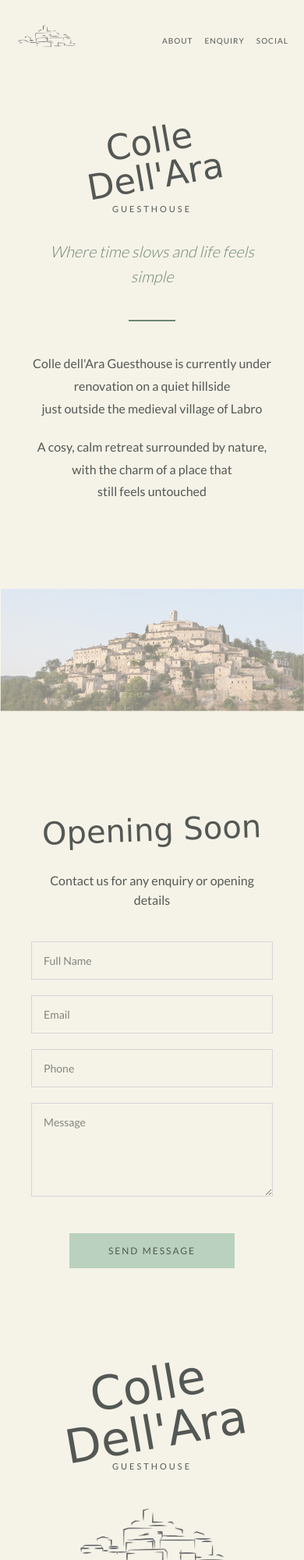
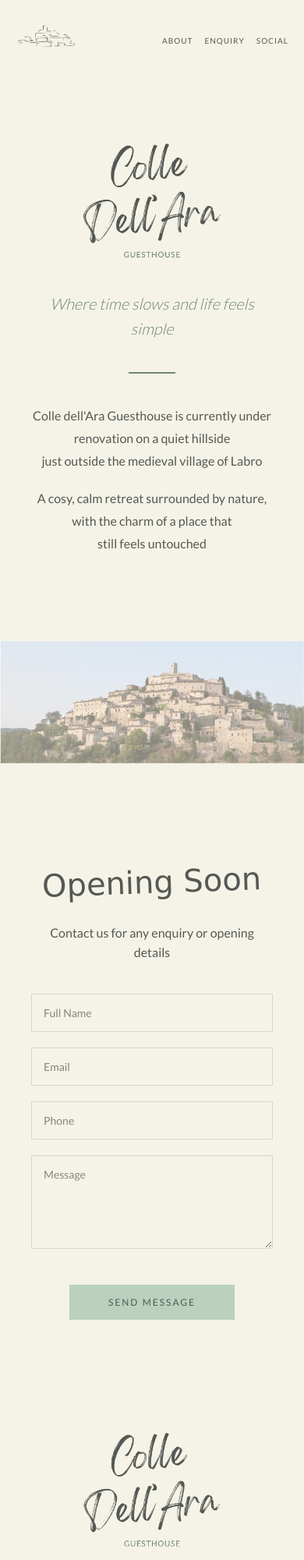
Before and after one commit to giacman/colledellara-website, a website: page index.html in a window 390 px wide. Shown: the top 2000 px of the page at 78% size. Drawn offline with Linux system fonts and the light colour scheme; a web font is replaced by a local one.

Commit message:
adding logos and NextGenerationEU

```diff
--- a/index.html
+++ b/index.html
@@ -101,15 +101,11 @@
             padding: 60px 20px;
         }
 
-        .hero h1 {
-            font-family: 'Brush Script MT', 'Gellatio', cursive;
-            font-size: 90px;
-            font-weight: normal;
-            line-height: 1;
-            margin-bottom: 10px;
-            color: var(--text-gray);
-            transform: rotate(-10deg);
-            display: inline-block;
+        .hero-logo {
+            width: 400px;
+            max-width: 90%;
+            height: auto;
+            margin-bottom: 20px;
         }
 
         .hero .subtitle {
@@ -246,8 +242,9 @@
             margin-bottom: 40px;
         }
 
-        footer .logo-footer img {
-            width: 200px;
+        footer .footer-logo-text {
+            width: 300px;
+            max-width: 80%;
             height: auto;
         }
 
@@ -276,10 +273,19 @@
             margin: 5px 0;
         }
 
+        footer .tocc-logo {
+            position: absolute;
+            bottom: 20px;
+            right: 20px;
+            width: 300px;
+            max-width: 40%;
+            height: auto;
+        }
+
         /* Responsive Design */
         @media (max-width: 768px) {
-            .hero h1 {
-                font-size: 60px;
+            .hero-logo {
+                width: 300px;
             }
 
             .hero .tagline {
@@ -297,11 +303,21 @@
             .nav-menu a {
                 font-size: 12px;
             }
+
+            footer .tocc-logo {
+                position: static;
+                width: 250px;
+                max-width: 80%;
+                margin-top: 30px;
+                display: block;
+                margin-left: auto;
+                margin-right: auto;
+            }
         }
 
         @media (max-width: 480px) {
-            .hero h1 {
-                font-size: 45px;
+            .hero-logo {
+                width: 250px;
             }
 
             .opening-soon h2 {
@@ -343,8 +359,7 @@
     <!-- Hero Section -->
     <section class="hero">
         <div class="container">
-            <h1>Colle<br>Dell'Ara</h1>
-            <p class="subtitle">Guesthouse</p>
+            <img src="Colle_Dell_Ara_Logo_words_only.png" alt="Colle Dell'Ara Guesthouse" class="hero-logo">
             <p class="tagline">Where time slows and life feels simple</p>
 
             <div class="divider"></div>
@@ -400,15 +415,13 @@
     <footer>
         <div class="container">
             <div class="logo-footer">
-                <h1 style="font-family: 'Brush Script MT', 'Gellatio', cursive; font-size: 60px; font-weight: normal; line-height: 1; margin-bottom: 5px; transform: rotate(-10deg); display: inline-block;">Colle<br>Dell'Ara</h1>
-                <p style="font-size: 11px; letter-spacing: 3px; text-transform: uppercase;">Guesthouse</p>
+                <img src="Colle_Dell_Ara_Logo.png" alt="Colle Dell'Ara Guesthouse" class="footer-logo-text">
             </div>
-
-            <img src="Colle_dell_Ara_Logo_village.png" alt="Colle Dell'Ara" class="footer-logo-simple">
 
             <div class="copyright">
                 <p>&copy; 2025 - Colle Dell'Ara Guesthouse Labro</p>
                 <p>Azienda Agricola Blasi Isabella · P.IVA 01210490577 · Instagram</p>
+                <img src="Logo TOCC.png" alt="Finanziato dall'Unione europea - NextGenerationEU - Ministero della Cultura" class="tocc-logo">
             </div>
         </div>
     </footer>
```
Also changed, not shown: Colle_Dell_Ara_Logo.png (added), Colle_Dell_Ara_Logo_words_only.png (added), Logo TOCC.png (added).
